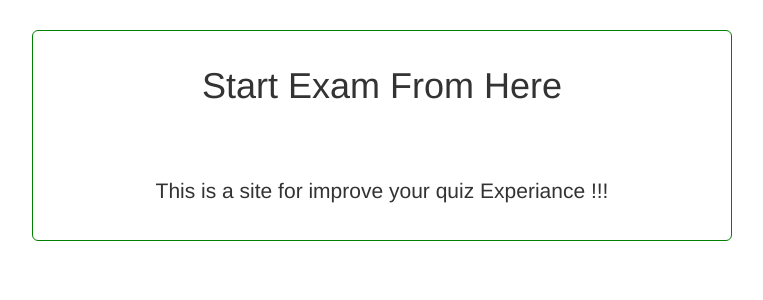
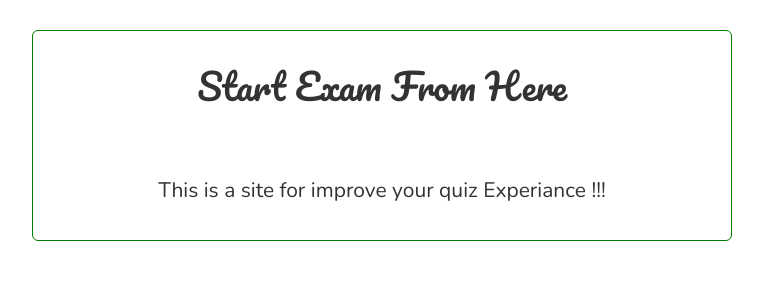
Before and after one commit to arunvalluthadam/quiz_app, a Django app: page / in a window 1280 px wide. Shown: the part 100-400 px from the top of the page, without its empty margins (258-1021 px from the left). Run offline with Django 3.2, Linux system fonts and the light colour scheme; the visitor is signed in with stand-in values (Sample User, id 1); data comes from the database, SQL or seed files in the repository; some libraries are stand-ins or nearby versions.

Commit message:
Saving files again

```diff
--- a/templates/base.html
+++ b/templates/base.html
@@ -23,6 +23,21 @@
 
     <!-- unique style For this site -->
     <link rel="stylesheet" type="text/css" href="/static/css/full_style.css">
+
+    <style type="text/css">
+      h1 {
+        font-family: "Pacifico";
+      }
+      h2 {
+        font-family: "Dancing Script";
+      }
+      h3, h4, h5 {
+        font-family: "Nunito";
+      }
+      p {
+        font-family: "Nunito";
+      }
+    </style>
 
     {% block css %}{% endblock %}
 
```
